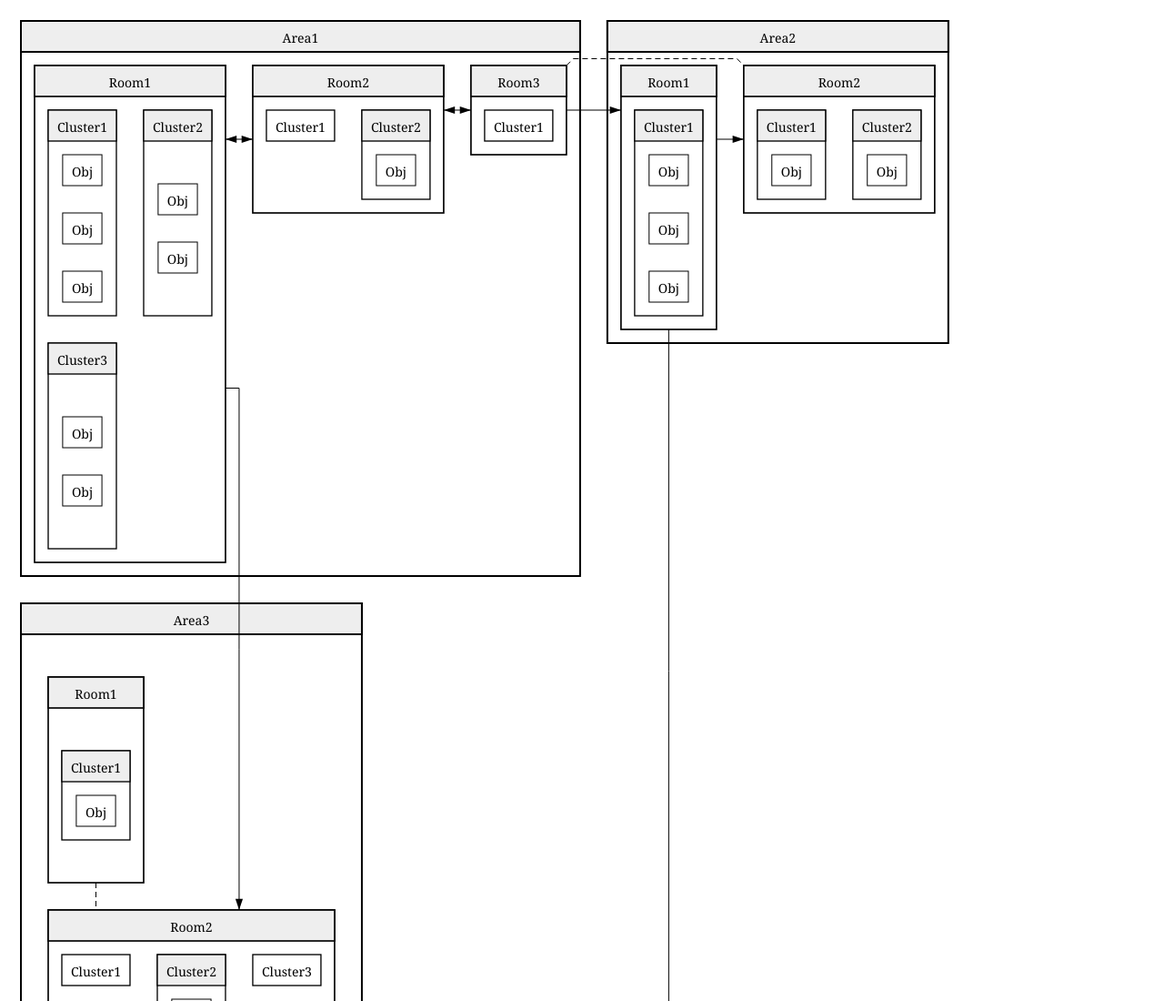
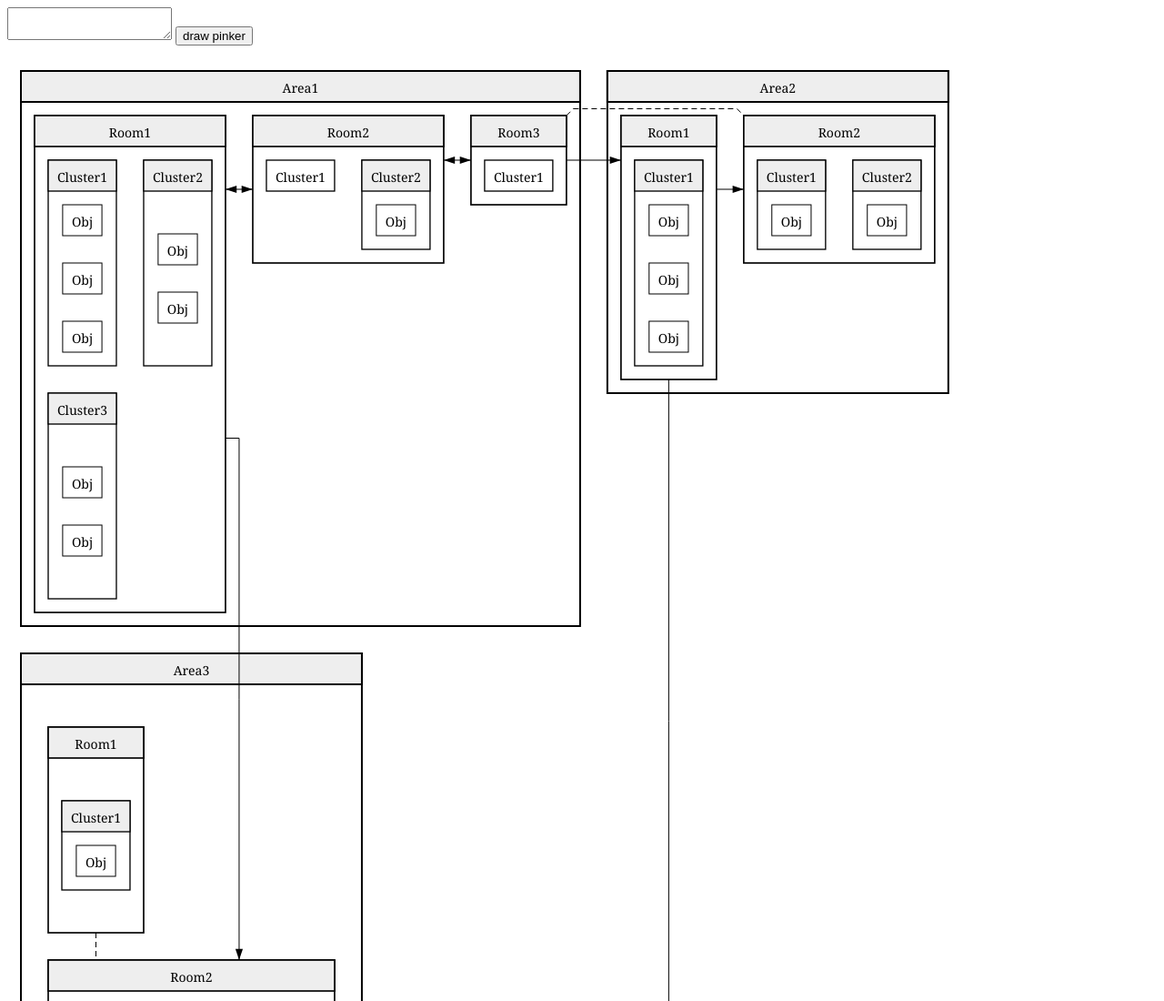
Before and after one commit to ofekmiz/Open-Dungeon-js-test-tool, a plain HTML site: page index.html in a window 1280 px wide. Shown: the top 1100 px of the page at 91% size. Drawn offline with Linux system fonts and the light colour scheme.

Commit message:
draw pinker from text

```diff
--- a/OpenDungeon.js
+++ b/OpenDungeon.js
@@ -87,9 +87,15 @@ Layout:
                     [Obj]
                     [Obj]
 `;
-dungeon.draw = function (id, json) {
+dungeon.drawJson = function (id, json) {
   const elem = document.getElementById(id);
-  elem.innerHTML = pinkerExample;
+  elem.innerHTML = convertJsonToPinker(json);
+  pinker.render();
+};
+
+dungeon.drawPinker = function (id, pinkerText) {
+  const elem = document.getElementById(id);
+  elem.innerHTML = pinkerText;
   pinker.render();
 };
 
--- a/index.html
+++ b/index.html
@@ -6,15 +6,28 @@
 </head>
 
 <body>
+	<textarea id="textInput" name="textInput"></textarea>
+	<input type="button" value="draw pinker" name="draw pinker" onClick="drawPinkerText()"/>
+	<!-- <input type="button" value="draw json" name="draw json" onClick="drawJsonText()"/> -->
+
 	<pre id='Source01' class='pinker'>
 		Layout:
 			[A][B]
 		Relate:
 			[A]->[B]
-		</pre>
+	</pre>
 </body>
 
 </html>
 <script type='text/javascript'>
-	dungeon.draw('Source01');
+	dungeon.drawPinker('Source01', pinkerExample);
+
+	function drawPinkerText(){
+		const text = document.getElementById('textInput').value;
+		dungeon.drawPinker('Source01', text);
+	}
+	function drawJsonText(){
+		const text = document.getElementById('textInput').value;
+		dungeon.drawJson('Source01', text);
+	}
 </script>
```
